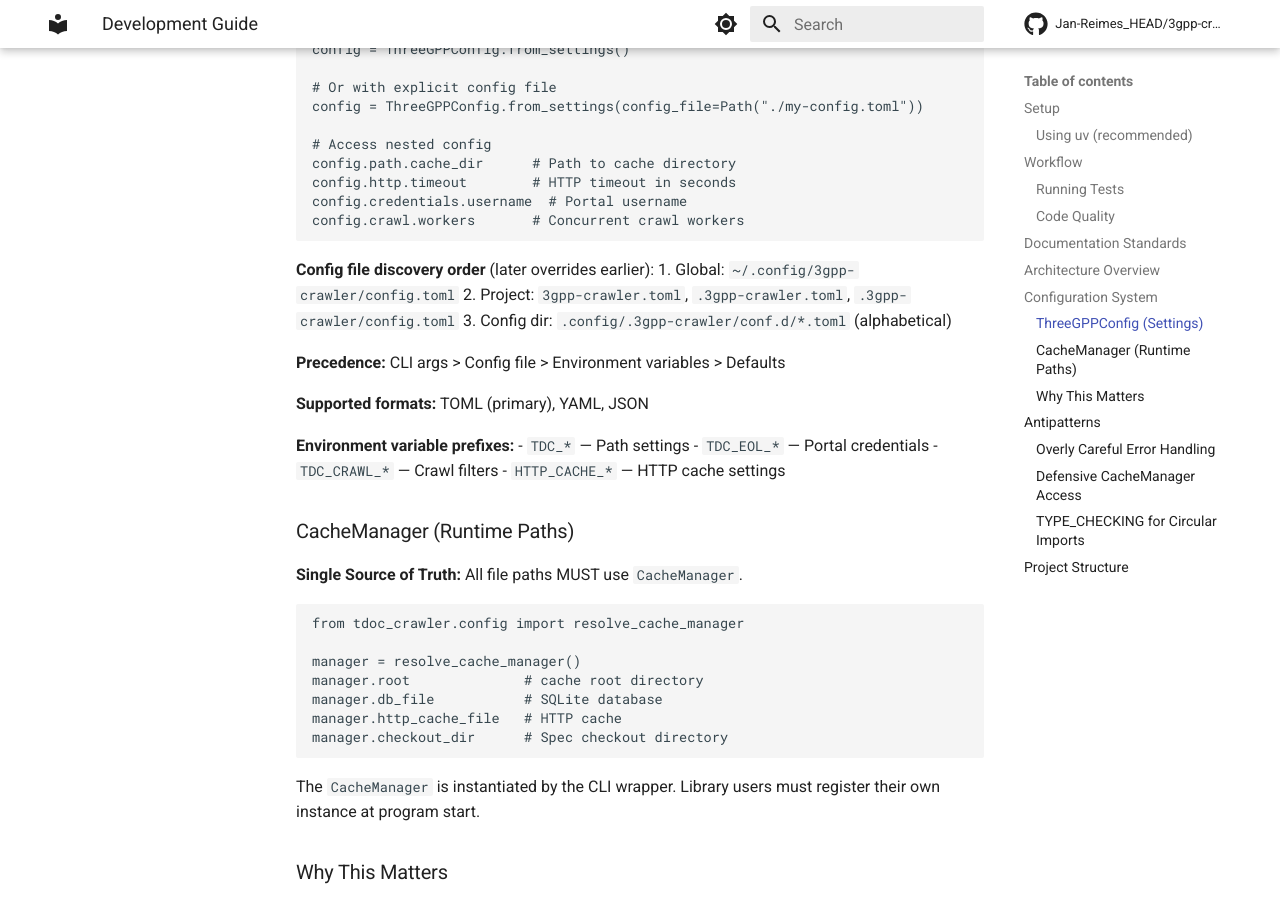
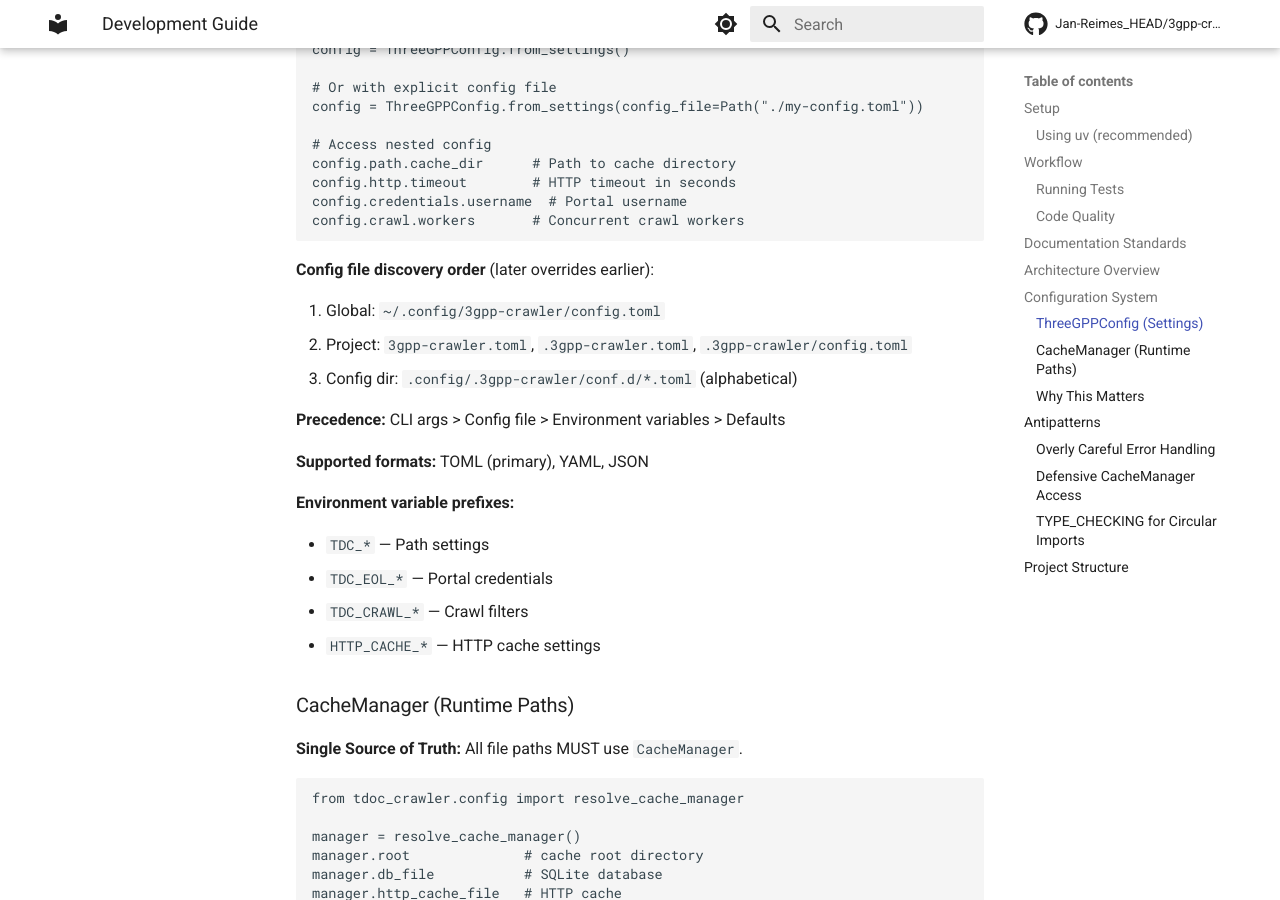
Before and after one commit to jr2804/3gpp-crawler, an MkDocs documentation site: the page built from docs/development.md, in a window 1280 px wide and 900 px high, scrolled down 2157 px. Built offline with MkDocs 1.6.1 and Material for MkDocs 9.7.7, drawn with Linux system fonts in a browser that asks for light colours.

Commit message:
chore: remove deprecated config options and clean up project docs

````diff
--- a/docs/development.md
+++ b/docs/development.md
@@ -77,7 +77,7 @@ uv run ty check
 **Two complementary systems:**
 
 1. **`ThreeGPPConfig`** (pydantic-settings, alias `TDocCrawlerConfig`) — Type-safe configuration from files/env vars
-2. **`CacheManager`** (runtime paths) — File system path resolution
+1. **`CacheManager`** (runtime paths) — File system path resolution
 
 ### ThreeGPPConfig (Settings)
 
@@ -100,15 +100,17 @@ config.crawl.workers       # Concurrent crawl workers
 ```
 
 **Config file discovery order** (later overrides earlier):
+
 1. Global: `~/.config/3gpp-crawler/config.toml`
-2. Project: `3gpp-crawler.toml`, `.3gpp-crawler.toml`, `.3gpp-crawler/config.toml`
-3. Config dir: `.config/.3gpp-crawler/conf.d/*.toml` (alphabetical)
+1. Project: `3gpp-crawler.toml`, `.3gpp-crawler.toml`, `.3gpp-crawler/config.toml`
+1. Config dir: `.config/.3gpp-crawler/conf.d/*.toml` (alphabetical)
 
 **Precedence:** CLI args > Config file > Environment variables > Defaults
 
 **Supported formats:** TOML (primary), YAML, JSON
 
 **Environment variable prefixes:**
+
 - `TDC_*` — Path settings
 - `TDC_EOL_*` — Portal credentials
 - `TDC_CRAWL_*` — Crawl filters
--- a/ruff.toml
+++ b/ruff.toml
@@ -68,7 +68,6 @@ max-locals = 20
 "tests/**/*.py" = ["S101", "S106", "PLR6301", "S603", "PLW1510"]
 # load_dotenv() must run before all other imports to populate env vars before pydantic-settings reads them
 "src/tdoc_crawler/cli/tdoc_app.py" = ["E402"]
-"packages/3gpp-ai/threegpp_ai/cli.py" = ["E402"]
 
 [lint.pydocstyle]
 convention = "google"
````
Also changed, not shown: src/tdoc_crawler/config/AGENTS.md (+3 -2 lines), 3 other files.
